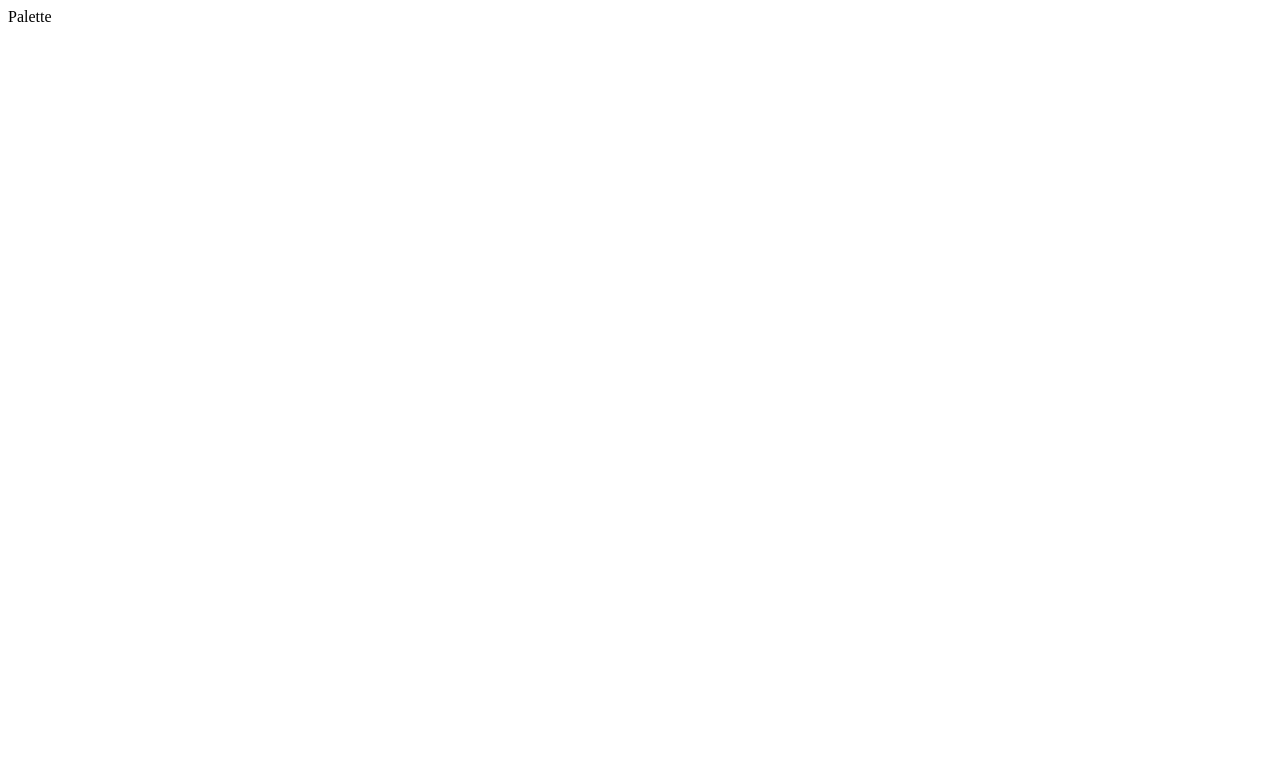
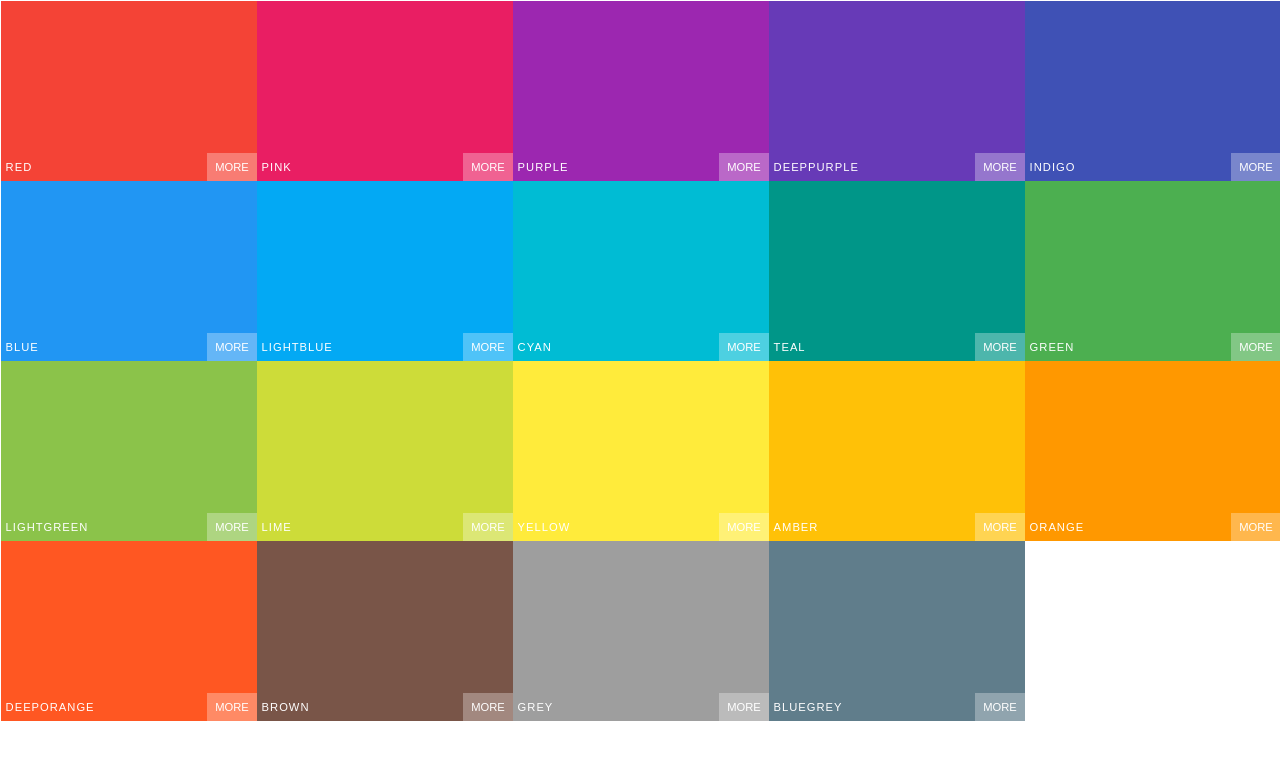
Before and after one commit to oselesley/color-palette, a React (Create React App) app: page / in a window 1280 px wide. Shown: the top 760 px of the page. Built offline with nearby package versions, Linux system fonts and the light colour scheme.

Commit message:
Styled individual color boxes

```diff
--- a/src/App.js
+++ b/src/App.js
@@ -1,9 +1,10 @@
 import React from "react";
 import Palette from './Palette'
+import seedColors from './seedColors'
 
 class App extends React.Component {
-  render() {
-    return <Palette />;
+  render () {
+    return <Palette {...seedColors[0]} />;
   }
 }
 
--- /dev/null
+++ b/src/ColorBox.css
@@ -0,0 +1,62 @@
+.ColorBox {
+  width: 20%;
+  height: 25%;
+  text-align: center;
+  margin: 0 auto;
+  display: inline-block;
+  cursor: pointer;
+}
+.color-box-content {
+  display: flex;
+  flex-direction: column;
+  align-items: center;
+  justify-content: space-between;
+  height: 100%;
+  box-sizing: border-box;
+}
+
+.color-box-footer {
+  display: flex;
+  width: 100%;
+  justify-content: space-between;
+}
+
+.copy {
+  position: relative;
+  top: 40%;
+  /* visibility: hidden; */
+  height: 20px;
+  width: 80px;
+  background-color: rgba(255, 255, 255, 0.3);
+  padding-top: 0.5rem;
+  font-size: 0.8rem;
+  text-transform: uppercase;
+  font-family: Arial, "Helvetica Neue", Helvetica, sans-serif;
+  color: #fff;
+  outline: none;
+  border: none;
+  opacity: 0;
+  transition: opacity 0.3s ease-in-out
+}
+
+.ColorBox:hover .copy {
+  opacity: 1;
+}
+
+.name {
+  color: #fff;
+  letter-spacing: 1px;
+  text-transform: uppercase;
+  font-family: sans-serif;
+  font-size: 0.7rem;
+  align-self: center;
+  margin-left: 0.3rem;
+}
+.more {
+  background-color: rgba(255, 255, 255, 0.3);
+  padding: 0.5rem;
+  font-size: 0.7rem;
+  color: #fff;
+  position: relative;
+  font-family: Arial, Helvetica, sans-serif;
+}
--- /dev/null
+++ b/src/ColorBox.js
@@ -0,0 +1,21 @@
+import './ColorBox.css'
+import React from 'react'
+
+class ColorBox extends React.Component {
+  render () {
+    const { name, color } = this.props.color
+    return (
+      <div className='ColorBox' style={{ backgroundColor: `${color}` }}>
+        <div className='color-box-content'>
+          <div className='copy'>Copy</div>
+          <div className='color-box-footer'>
+            <span className='name'>{name}</span>
+            <span className='more'>MORE</span>
+          </div>
+        </div>
+      </div>
+    )
+  }
+}
+
+export default ColorBox
--- /dev/null
+++ b/src/Palette.css
@@ -0,0 +1,10 @@
+.Palette {
+  height: 100vh;
+  width: 100vw;
+  margin-top: -0.45rem;
+  margin-left: -0.45rem;
+}
+
+.Palette-colors {
+  height: 90%;
+}
--- a/src/Palette.js
+++ b/src/Palette.js
@@ -1,9 +1,20 @@
+import './Palette.css'
 import React from 'react'
+import ColorBox from './ColorBox'
+import uuidv4 from 'uuid/v4'
 
 class Palette extends React.Component {
+  renderColors () {
+    return this.props.colors.map(color => <ColorBox key={uuidv4()} color={color} /> )
+  }
   render () {
+    console.log(this.props.colors)
     return (
-      <div>Palette</div>
+      <div className='Palette'>
+        <div className='Palette-colors'>
+          {this.renderColors()}
+        </div>
+      </div>
     )
   }
 }
```
Also changed, not shown: 1 other file (tests, documents, lock files or other folders).
